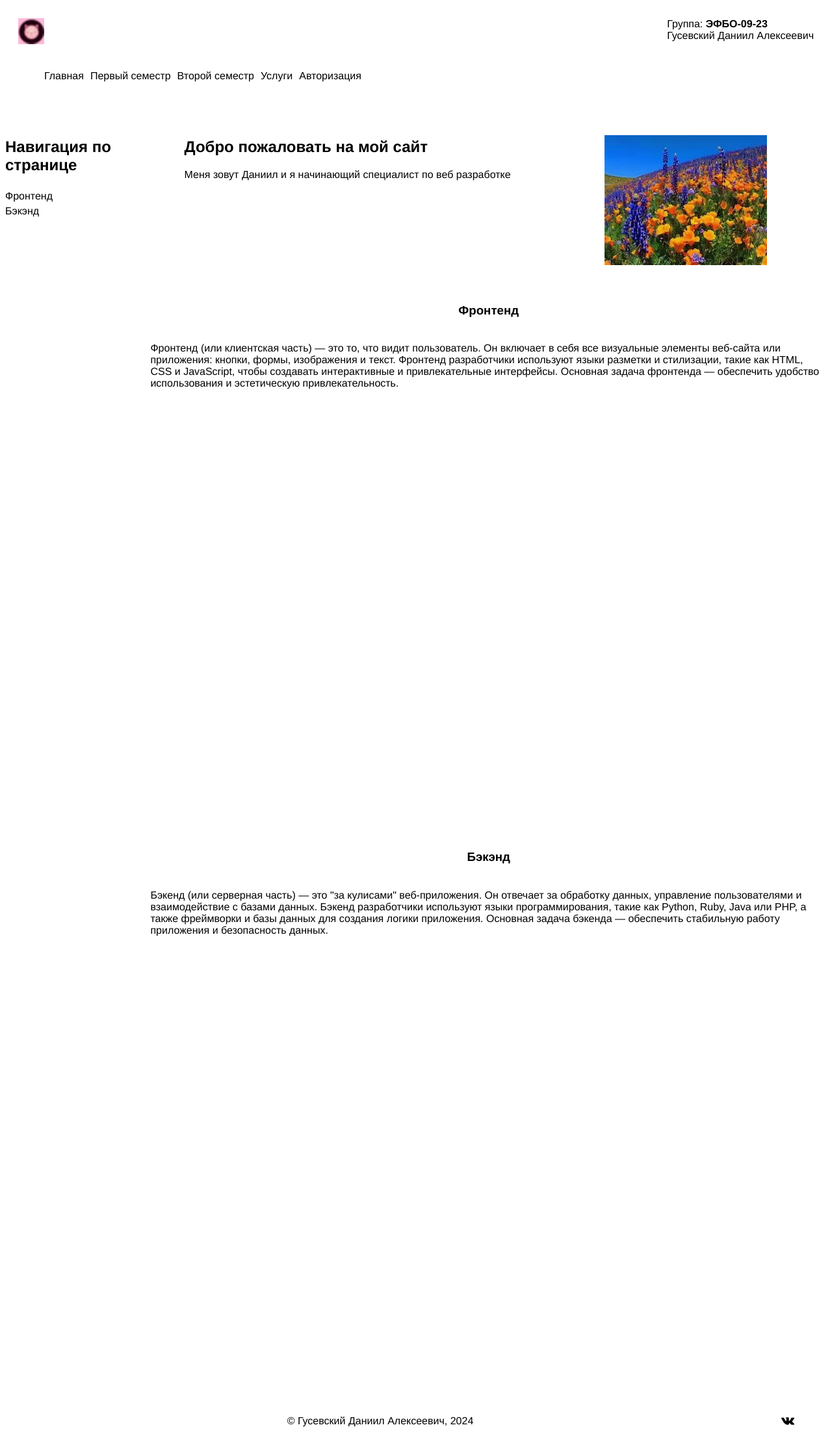
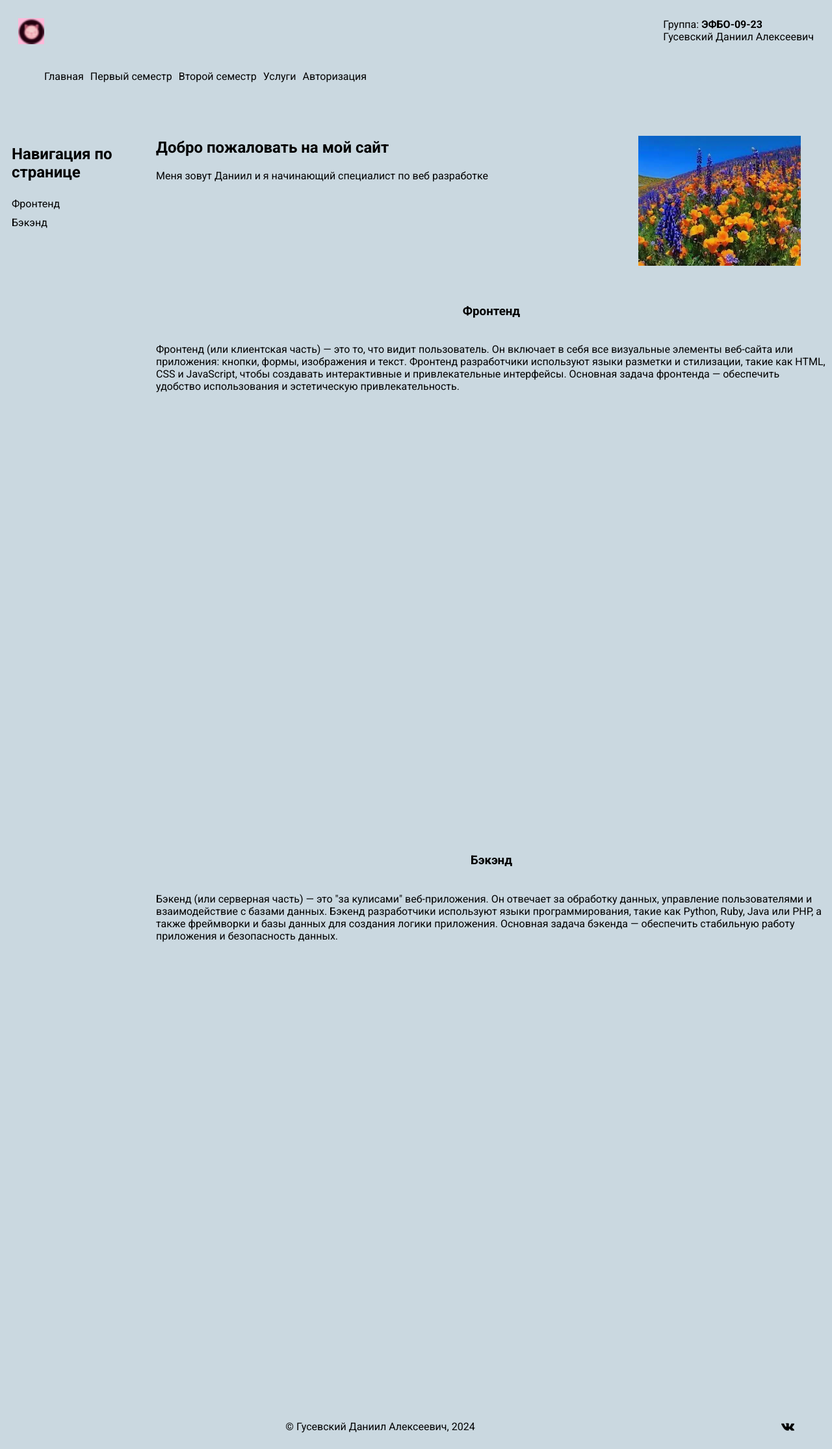
Before and after one commit to Danchicic/frontend_backend_lessons, a FastAPI app: page / in a window 1280 px wide. Shown: the whole page at 65% size. Before the commit the page ends 2196 px from the top, so only its background shows below. Run offline with FastAPI, Linux system fonts and the light colour scheme.

Commit message:
add background like four lesson

```diff
--- a/static/css/nav.css
+++ b/static/css/nav.css
@@ -26,7 +26,9 @@ ul {
 }
 
 body {
-    font-family: "Helvetica Neue", Helvetica, Arial, sans-serif;
+    font-family: "Roboto", sans-serif;
+    background-color: rgba(46, 100, 133, 0.25);
+
 }
 
 .nav {
@@ -62,11 +64,17 @@ main {
 }
 
 aside {
-    padding-right: 50px;
+    padding: 10px 50px 10px 10px;
     flex: 1;
     display: flex;
     gap: 5px;
     flex-direction: column;
+}
+
+.aside-page-nav {
+    display: flex;
+    flex-direction: column;
+    gap: 10px;
 }
 
 .aside::after {
--- a/static/css/style.css
+++ b/static/css/style.css
@@ -1,3 +1,11 @@
+@import url('https://fonts.googleapis.com/css2?family=Roboto:ital,wght@0,100;0,300;0,400;0,500;0,700;0,900;1,100;1,300;1,400;1,500;1,700;1,900&display=swap');
+
+body {
+    font-family: "Roboto", sans-serif;
+    background-color: rgba(46, 100, 133, 0.25);
+
+}
+
 .site-wrapper {
     display: flex;
     flex-direction: column;
@@ -7,21 +15,23 @@
     /*flex-direction: row;*/
     /*justify-content: space-around;*/
 }
-.header{
+
+.header {
     align-items: flex-start;
 }
+
 .front,
-.back{
+.back {
     display: flex;
     flex-direction: column;
-    gap:20px;
+    gap: 20px;
     align-items: center;
 }
 
 .about-me-info {
     display: flex;
     flex-direction: row;
-    justify-content: space-around;
+    justify-content: space-between;
 }
 
 .about-me-text {
--- a/templates/index.html
+++ b/templates/index.html
@@ -53,8 +53,11 @@
 <main>
     <aside class="page-nav"> <!-- Боковая навигация -->
         <div class="page-nav-item"><h2>Навигация по странице</h2></div> <!-- Заголовок боковой навигации -->
-        <div class="page-nav-item"><a href="#" class="page-nav-text">Фронтенд</a></div> <!-- Ссылка на фронтенд -->
+        <div class="aside-page-nav">
+             <div class="page-nav-item"><a href="#" class="page-nav-text">Фронтенд</a></div> <!-- Ссылка на фронтенд -->
         <div class="page-nav-item"><a href="#" class="page-nav-text">Бэкэнд</a></div> <!-- Ссылка на бэкэнд -->
+        </div>
+
     </aside>
     <div class="site-wrapper"> <!-- Основной контент сайта -->
 
```
